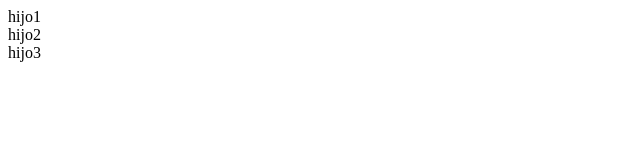
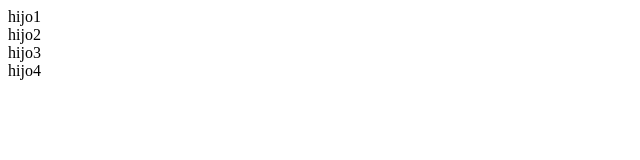
Before and after one commit to Joseduardo25/curso-de-frontend-developer, a plain HTML site: page colapso-de-margenes.html in a window 1280 px wide. Shown: the full height of the page, 0-640 px from the left. Drawn offline with Linux system fonts and the light colour scheme.

Commit message:
first commit

```diff
--- a/colapso-de-margenes.html
+++ b/colapso-de-margenes.html
@@ -10,5 +10,6 @@
     <div>hijo1</div>
     <div>hijo2</div>
     <div>hijo3</div>
+    <div>hijo4</div>
   </body>
 </html>
```
